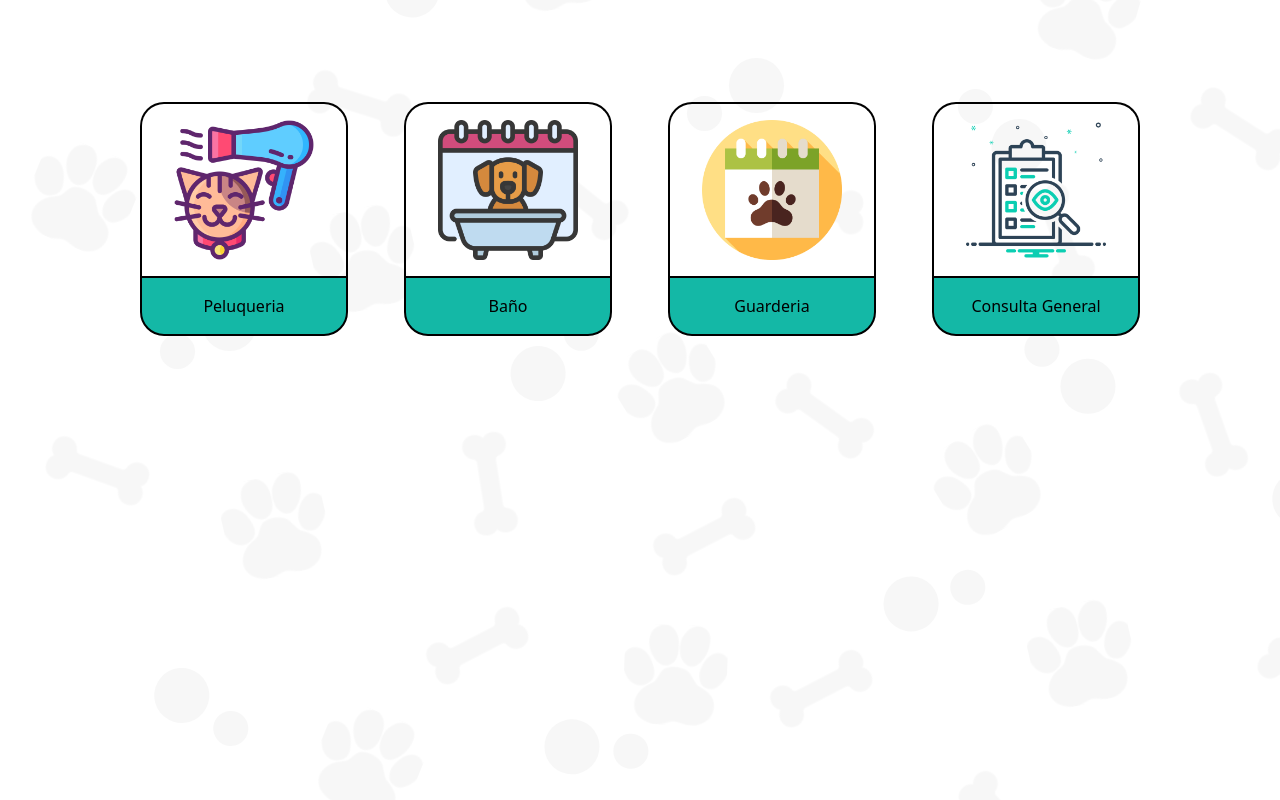
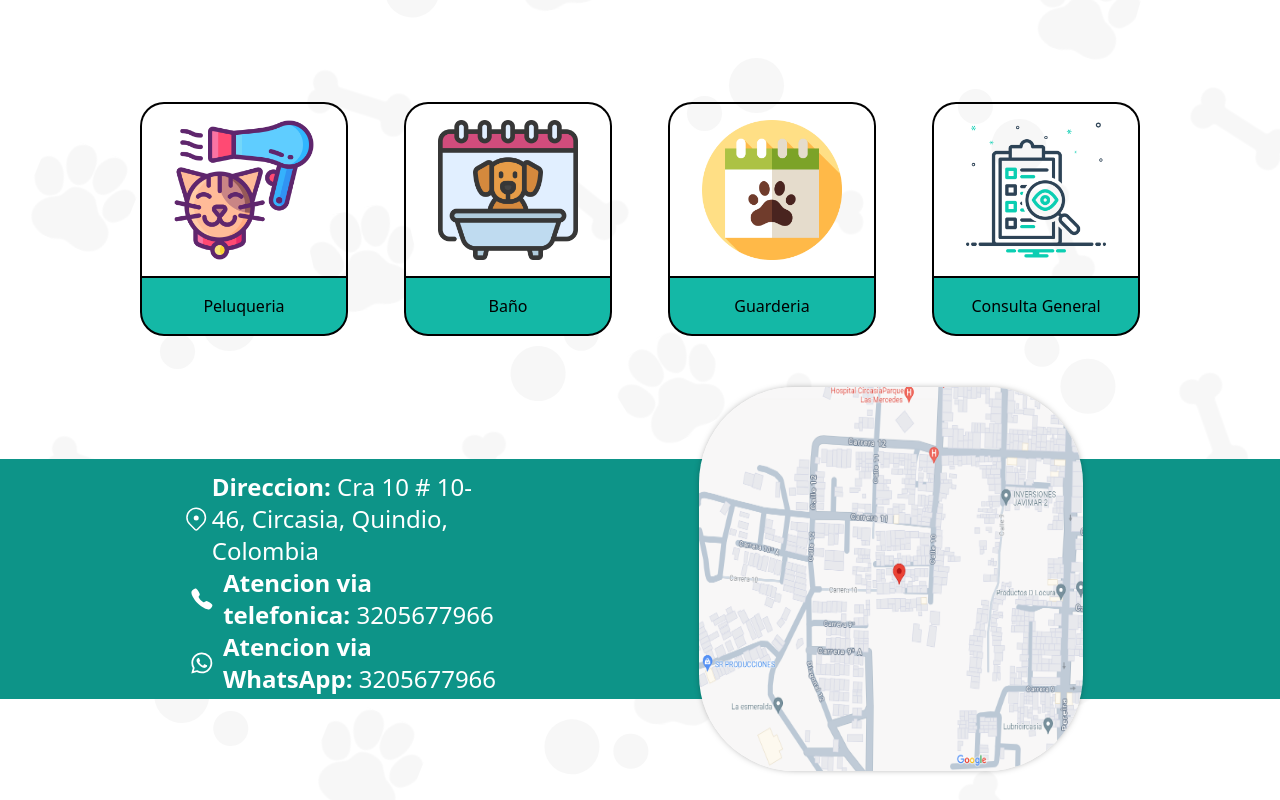
Before and after one commit to santiagocastano589/GaiaVet, a React (Vite) app: page / in a window 1280 px wide. Shown: the part 2000-2800 px from the top of the page. Built offline with nearby package versions, Linux system fonts and the light colour scheme; a web font is replaced by a local one; what tailwindcss-animated would draw is missing.

Commit message:
1.1 finish xl query

```diff
--- a/src/Components/CartServices/CartServices.jsx
+++ b/src/Components/CartServices/CartServices.jsx
@@ -2,7 +2,7 @@ import React from 'react'
 
 export const CartServices = ({ service, image, alt }) => {
   return (
-    <div className='w-52 flex flex-col items-center hover:-translate-y-2 hover: duration-500 hover: cursor-pointer sm:mx-[6rem] sm:my-[2rem] md:my-[2rem] xl:mx-7'>
+    <div className='w-52 flex flex-col items-center hover:-translate-y-2 hover: duration-500 hover: cursor-pointer sm:mx-[6rem] sm:my-[2rem] md:my-[2rem] xl:mx-7 '>
         <div className='p-4 px-8 border-2 border-black rounded-t-3xl border-b-0'>
             <img src={image} alt={alt}/>
         </div>
--- a/src/Components/ContainerLocation/ContainerLocation.jsx
+++ b/src/Components/ContainerLocation/ContainerLocation.jsx
@@ -5,9 +5,9 @@ import { IoLogoWhatsapp } from "react-icons/io5";
 
 export const ContainerLocation = ({ direction, phone, image, alt}) => {
   return (
-    <div className='w-full mt-6 pb-24 py-8 text-white'>
+    <div className='w-full mt-6 pb-24 py-8 text-white xl:mt-[-25rem]'>
         <div className='w-full h-60 bg-teal-600 flex flex-row justify-evenly items-center sm:w-[57rem] sm:mt-80 md:mt-72 lg:w-[100vw]'>
-            <div className='w-1/3 h-56 flex flex-col justify-evenly text-2xl sm:w-[20rem] lg:mt-2'>
+            <div className='w-1/3 h-56 flex flex-col justify-evenly text-2xl sm:w-[20rem] lg:mt-2  '>
 
                 <div className='flex items-center'>
                     <GoLocation className='w-16' />
--- a/src/Components/ContainerServices/ContainerServices.jsx
+++ b/src/Components/ContainerServices/ContainerServices.jsx
@@ -8,7 +8,7 @@ import { Link } from 'react-router-dom'
 
 export const ContainerServices = () => {
   return (
-    <div className='w-full p-4 py-20 flex items-center justify-evenly sm:flex-wrap sm:h-[80vh]  sm:w-full sm:justify-center '>
+    <div className='w-full p-4 py-20 flex items-center justify-evenly sm:flex-wrap sm:h-[80vh]  sm:w-full sm:justify-center xl:flex xl:items-center '>
 
         <Link to={'/peluqueria'}><CartServices image={peluqueria} service={'Peluqueria'} alt={'Peluqueria'}/></Link>
         <Link to={'/baño'}><CartServices image={baño} service={'Baño'} alt={'Baño'}/></Link>
```
